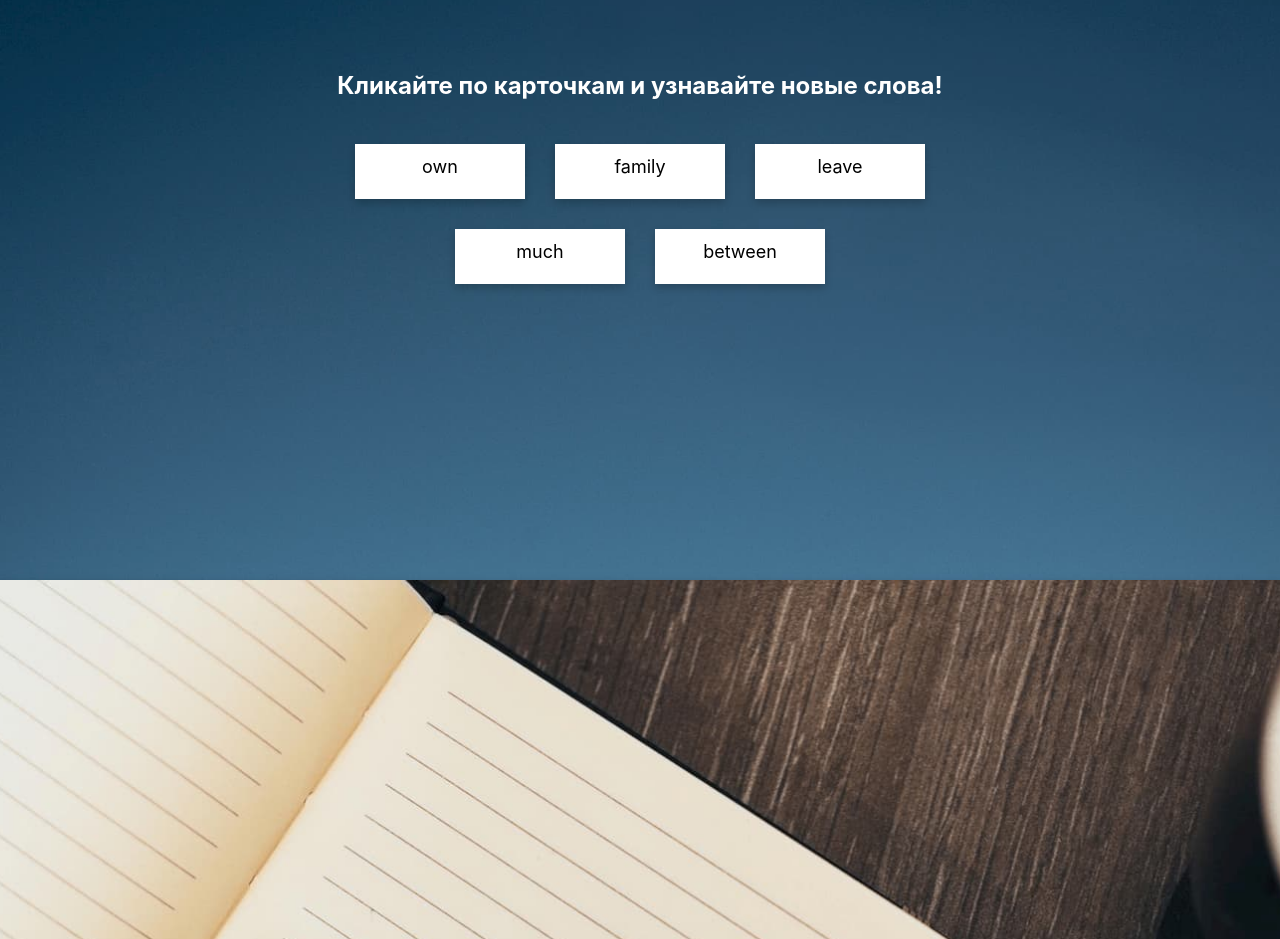
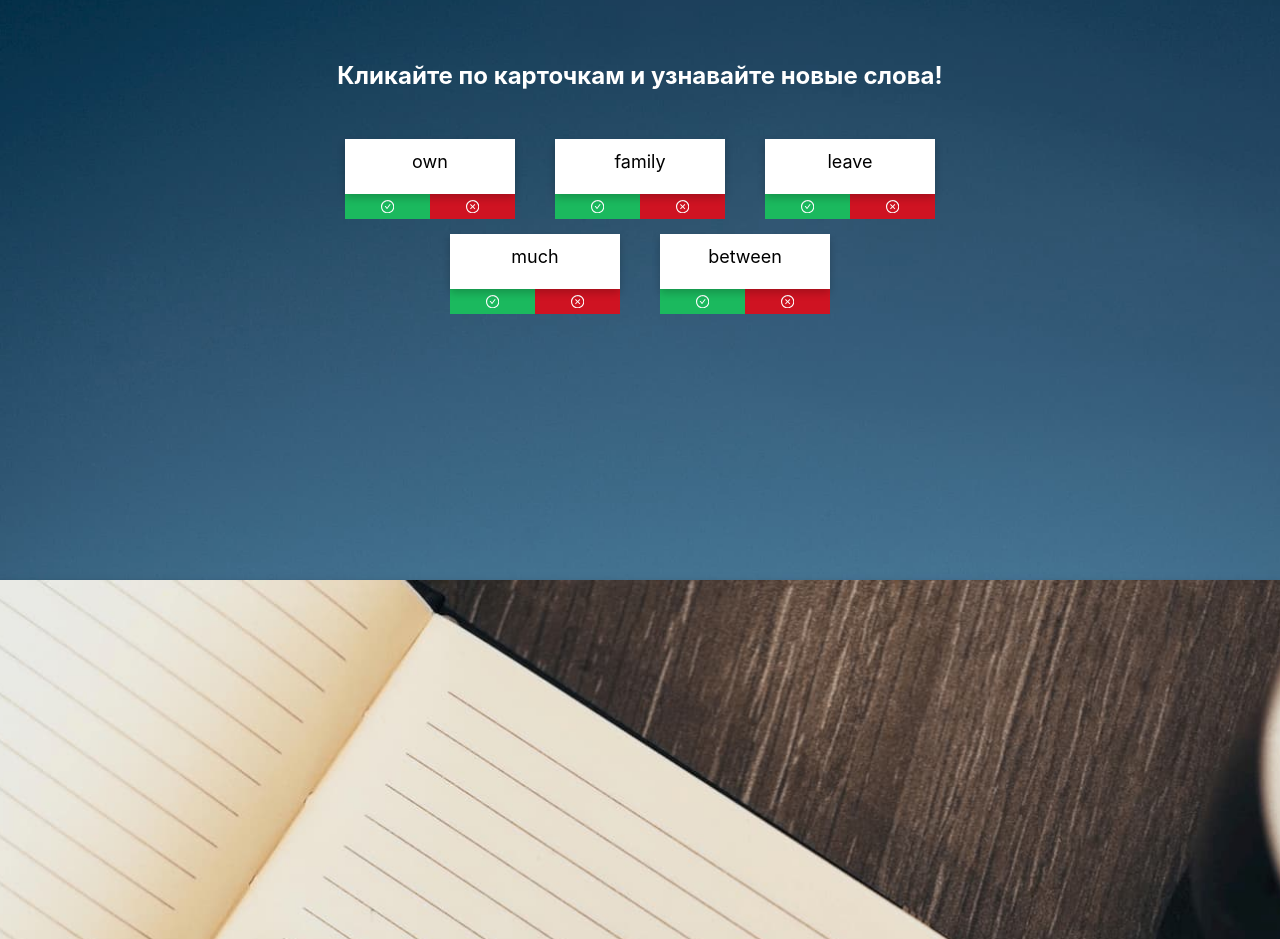
Before and after one commit to xpcrtv/react-marathon-learnwords, a React (Create React App) app: page / in a window 1280 px wide. Shown: the part 2220-3159 px from the top of the page. Built offline with nearby package versions, Linux system fonts and the light colour scheme.

Commit message:
add delete and remember word logic to card. add styles to card.

```diff
--- a/src/components/Card/Card.module.scss
+++ b/src/components/Card/Card.module.scss
@@ -1,13 +1,12 @@
 .card {
   font-size: 18px;
   text-align: center;
-  margin-bottom: 12px;
   cursor: pointer;
   perspective: 1000px;
   height: 55px;
   width: 170px;
-  margin: 15px;
-  &.done{
+  margin: 20px;
+  &.done {
     .cardInner {
       transform: rotateY(180deg);
     }
@@ -46,3 +45,34 @@
   color: white;
   transform: rotateY(180deg);
 }
+
+.cardRemembered {
+  .cardFront,
+  .cardBack {
+    text-decoration: line-through;
+  }
+}
+
+.cardControls {
+  display: flex;
+  flex-direction: row;
+  button {
+    width: 50%;
+    padding: 5px;
+    margin: 0;
+    color: white;
+    border: none;
+    cursor: pointer;
+    &:disabled {
+      background-color: lightgray;
+    }
+  }
+}
+
+.cardRememberBtn {
+  background-color: #1bb95e;
+}
+
+.cardCloseBtn {
+  background-color: #cf1322;
+}
--- a/src/components/Card/index.js
+++ b/src/components/Card/index.js
@@ -1,27 +1,61 @@
 import React, { Component } from "react";
+import { CheckCircleOutlined, CloseCircleOutlined } from "@ant-design/icons";
 import classnames from "classnames";
 import s from "./Card.module.scss";
 
 class Card extends Component {
   state = {
     done: false,
+    isRemembered: false,
   };
 
   toggleCard = () => {
-    this.setState({
-      done: !this.state.done,
+    if (!this.state.isRemembered) {
+      this.setState(({ done }) => {
+        return {
+          done: !done,
+        };
+      });
+    }
+  };
+
+  rememberCard = (event) => {
+    event.preventDefault();
+    this.setState(({ isRemembered }) => {
+      return {
+        done: true,
+        isRemembered: true,
+      };
     });
+  };
+
+  deleteCard = (event) => {
+    event.preventDefault();
+    this.props.onDeleteCard();
   };
 
   render() {
     const { eng, rus } = this.props;
-    const { done } = this.state;
-    const cardClass = classnames(s.card, {[s.done]: done});
+    const { done, isRemembered } = this.state;
+    const cardClass = classnames(s.card, { [s.done]: done });
     return (
-      <div className={cardClass} onClick={this.toggleCard}>
-        <div className={s.cardInner}>
+      <div className={cardClass}>
+        <div
+          className={classnames(s.cardInner, {
+            [s.cardRemembered]: isRemembered,
+          })}
+          onClick={this.toggleCard}
+        >
           <div className={s.cardFront}>{eng}</div>
           <div className={s.cardBack}>{rus}</div>
+        </div>
+        <div className={s.cardControls}>
+          <button className={s.cardRememberBtn} onClick={this.rememberCard} disabled={isRemembered}>
+            <CheckCircleOutlined />
+          </button>
+          <button className={s.cardCloseBtn} onClick={this.deleteCard}>
+            <CloseCircleOutlined />
+          </button>
         </div>
       </div>
     );
```
